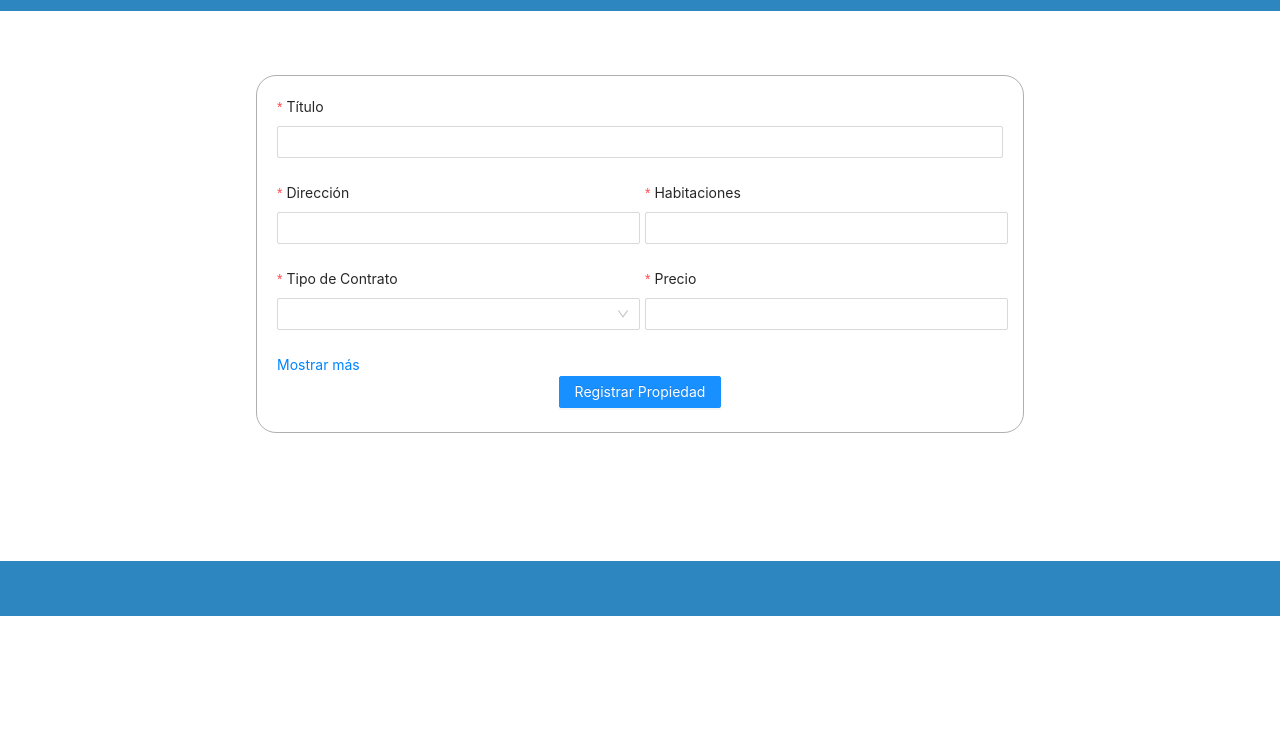
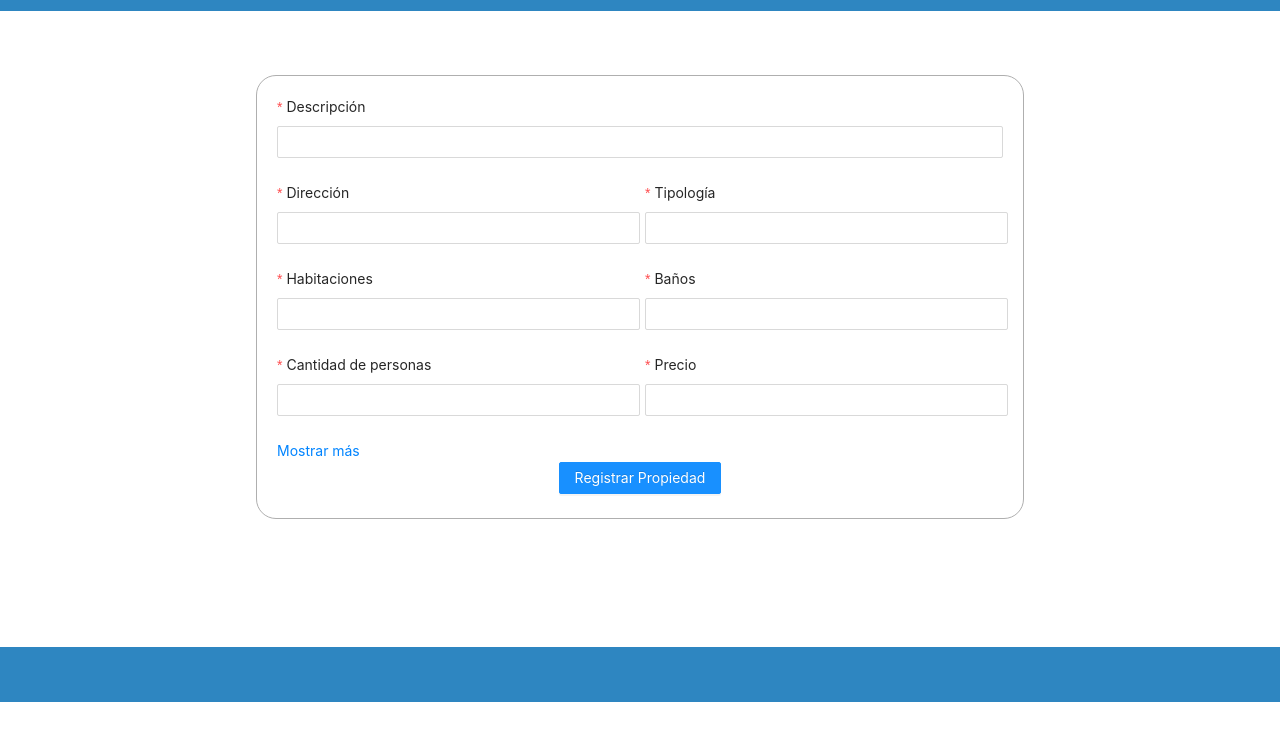
Before and after one commit to pabloluceroschneider/co-alquilando-frontend, a React app: page /property in a window 1280 px wide. Shown: the part 44-784 px from the top of the page. Built offline with nearby package versions, Linux system fonts and the light colour scheme.

Commit message:
Add: Agrego formato correspondiete a attributes

```diff
--- a/src/components/CustomizedForm/index.js
+++ b/src/components/CustomizedForm/index.js
@@ -1,44 +1,13 @@
-import React, { useState } from "react";
-import { Form, Button, notification, Divider } from "antd";
-import InputRepository from "../InputRepository";
+import React, { useState } from 'react';
+import { Form, Button, notification, Divider } from 'antd';
+import InputRepository from '../InputRepository';
 
 const Row = (props) => {
 	const { fields } = props;
 	return (
 		<div className={`group${fields.length}`}>
 			{fields.map((element) => {
-        return (
-          <Form.Item
-            key={element.label}
-            label={element.label}
-            name={element.name}
-            dependencies={element.dependencies}
-            hasFeedback={element.hasFeedback}
-            valuePropName={element.valuePropName}
-            rules={
-              element.validate
-                ? [
-                    {
-                      required: element.required,
-                      message: `Porfavor, ingrese ${element.label}`,
-                    },
-                    element.validate
-                      ? element.validate
-                      : () => {
-                          return Promise.resolve();
-                        },
-                  ]
-                : [
-                    {
-                      required: element.required,
-                      message: `Porfavor, ingrese ${element.label}`,
-                    },
-                  ]
-            }
-          >
-            {InputRepository(element)}
-          </Form.Item>
-        );
+				return InputRepository(element)
 			})}
 		</div>
 	);
@@ -46,92 +15,66 @@ const Row = (props) => {
 
 const CustomizedForm = (props) => {
 	const { data, onfinish, form } = props;
-  const { name, layout, fields, btnSubmit } = data;
+	const { name, layout, fields, btnSubmit, className } = data;
 	const { primaries, secondaries, tertiaries } = fields;
-  const [showSecondary, setShowSecondary] = useState(false);
-  const [showTertiary, setShowTertiary] = useState(false);
+	const [ showSecondary, setShowSecondary ] = useState(false);
+	const [ showTertiary, setShowTertiary ] = useState(false);
+	const [ loading, setLoading ] = useState(false);
+
 
 	const onFinish = (values) => {
+		setLoading(true);
+		setTimeout( () => {
+			setLoading(false);
 			onfinish(values);
+		}, 1000);
 	};
 
-  const onFinishFailed = (values) => {
+	const onFinishFailed = values => {
 		notification.error({
 			message: `Error en formulario`,
-      placement: "bottomLeft",
+			placement: 'bottomLeft'
 		});
 	};
 
 	const showMore = () => {
-    if (secondaries) {
-      if (showSecondary) {
-        if (tertiaries) {
-          if (showTertiary) {
-            return (
-              <div
-                onClick={() => {
-                  setShowTertiary(false);
-                  setShowSecondary(false);
-                }}
-              >
-                Mostrar menos
-              </div>
-            );
-          } else {
-            return (
-              <div
-                onClick={() => {
-                  setShowTertiary(true);
-                }}
-              >
-                Mostrar más
-              </div>
-            );
+		if(secondaries){
+			if(showSecondary){
+				if(tertiaries){
+					if(showTertiary){
+						return <div onClick={ () => {setShowTertiary(false);setShowSecondary(false)}}>Mostrar menos</div>
+					}else{
+						return <div onClick={ () => {setShowTertiary(true)}}>Mostrar más</div>
 					}
-        } else {
-          return (
-            <div
-              onClick={() => {
-                setShowSecondary(false);
-              }}
-            >
-              Mostrar menos
-            </div>
-          );
+				}else{
+					return <div onClick={ () => {setShowSecondary(false)}}>Mostrar menos</div>
 				}
-      } else {
-        return (
-          <div
-            onClick={() => {
-              setShowSecondary(true);
-            }}
-          >
-            Mostrar más
-          </div>
-        );
+
+			}else{
+				return <div onClick={ () => {setShowSecondary(true)} }>Mostrar más</div>
 			}
-    } else {
-      return null;
+		}else{
+			return null
 		}
-  };
+	}
 
 	const renderForm = () => {
 		return (
 			<Form
 				name={name}
 				initialValues={{
-          remember: true,
+					remember: true
 				}}
 				onFinish={onFinish}
 				onFinishFailed={onFinishFailed}
 				form={form}
 				layout={layout}
 			>
-        {data
-          ? primaries.map((row, index) => {
+				{data ? (
+					primaries.map((row, index) => {
 						return <Row key={index} fields={row} />;
 					})
-          : null}
+				) : null}
 
 				{showSecondary ? (
 					<>
@@ -146,23 +89,34 @@ const CustomizedForm = (props) => {
 					<>
 					<Divider />
 					{tertiaries.map((row, index) => {
-              return <Row key={index} fields={row} />;
+						return <Row key={index} fields={row}/>;
 					})}
 					</>
 				) : null}
 
-        <div className="showmore">{showMore()}</div>
+				<div className="showmore">
+					{showMore()}
+				</div>
 
+				{
+					btnSubmit ?
 						<Form.Item>
-          <Button type="primary" htmlType="submit">
+							<Button loading={loading} type="primary" htmlType="submit">
 								{btnSubmit}
 							</Button>
 						</Form.Item>
+					: null
+				}
 			</Form>
+
+		)
+	}
+
+	return (
+		<div className={ className ? className : "customizedForm"}>
+			{renderForm()}
+		</div>
 	);
 };
 
-  return <div className="customizedForm">{renderForm()}</div>;
-};
-
 export default CustomizedForm;
--- a/src/components/InputRepository/index.js
+++ b/src/components/InputRepository/index.js
@@ -1,38 +1,82 @@
-import React from 'react';
-import { Input, Checkbox } from 'antd';
-import Select from './Select'
-import Upload from './Upload'
-import DatePicker from './DatePicker'
-import CheckboxGroup from './CheckboxGroup'
-
+import React from "react";
+import { Form, Input, Checkbox } from "antd";
+import Select from "./Select";
+import Upload from "./Upload";
+import DatePicker from "./DatePicker";
+import CheckboxGroup from "./CheckboxGroup";
 
 const InputRepository = (props) => {
-	const { component } = props;
+  const { label, name, component, required } = props;
 
+  const pickInput = () => {
     switch (component) {
-		case 'Input':
+      case "Input":
         return <Input />;
-		case 'Input.Password':
+      case "Input.Password":
         return <Input.Password />;
-		case 'Input.Number':
+      case "Input.Number":
         return <Input.Number />;
-		case 'Input.TextArea':
+      case "Input.TextArea":
         return <Input.TextArea />;
-		case 'Checkbox':
+      case "Checkbox":
         // revisar, no retorna valor
-			return <Checkbox/>
-		case 'CheckboxGroup':
+        return <Checkbox />;
+      case "CheckboxGroup":
         // revisar, no retorna valor
-			return CheckboxGroup({...props,all:true})
-		case 'DatePicker':
+        return CheckboxGroup({ ...props, all: true });
+      case "DatePicker":
         return DatePicker(props);
-		case 'Select':
-			return Select(props)
-		case 'Upload':
-			return <Upload />
+      case "Select":
+        return Select(props);
+      case "Upload":
+        return <Upload />;
       default:
         return <Input />;
     }
   };
 
+  switch (component) {
+    case "label":
+      return <label className="label">{label}</label>;
+    case "h2":
+      return <h2 className="h2">{label}</h2>;
+    case "link":
+      return (
+        <a key={props.label} href={props.href} rel="noopener noreferrer">
+          {props.label}
+        </a>
+      );
+    default:
+      return (
+        <Form.Item
+          key={label}
+          label={label}
+          name={name}
+          dependencies={props.dependencies}
+          hasFeedback={props.hasFeedback}
+          valuePropName={props.valuePropName}
+          className={component}
+          rules={
+            props.validate
+              ? [
+                  {
+                    required: required,
+                    message: `Porfavor, ingrese ${label}`,
+                  },
+                  props.validate,
+                ]
+              : [
+                  {
+                    required: required,
+                    message: `Porfavor, ingrese ${label}`,
+                  },
+                ]
+          }
+        >
+          {pickInput()}
+        </Form.Item>
+      );
+  }
+};
+
 export default InputRepository;
--- a/src/routes/property/index.js
+++ b/src/routes/property/index.js
@@ -1,13 +1,8 @@
 import React from "react";
 import { Form, notification } from "antd";
-// import { UploadOutlined } from "@ant-design/icons";
 import CustomizedForm from "../../components/CustomizedForm";
 import ContentWrapper from "../../components/ContentWrapper";
 
-// propertyPreferences: Ubicacion, tipologia, habitaciones,
-// baño, sum, gym, pileta, playroom, asador, cochera,
-// balcon, ascensor, cantidad de personas por propiedad,
-// amoblado, aire acondicionado, calefaccion, acepta mascotas.
 
 const propertyData = {
   name: "property",
@@ -17,8 +12,8 @@ const propertyData = {
     primaries: [
       [
         {
-          label: "Título",
-          name: "title",
+          label: "Descripción",
+          name: "description",
           component: "Input",
           required: true,
         },
@@ -26,52 +21,41 @@ const propertyData = {
       [
         {
           label: "Dirección",
-          name: "address",
+          name: ["attributes","address"],
           component: "Input",
           required: true,
         },
         {
-          label: "Habitaciones",
-          name: "rooms",
+          label: "Tipología",
+          name: ["attributes","typology"],
           component: "Input",
           required: true,
         },
       ],
-      // [
-      // 	{
-      // 		label: "Comodidades",
-      // 		name: "propertyAmenities",
-      // 		component: "Checkbox",
-      //   },
-      //   {
-      // 		label: "",
-      // 		name: "propertyAmenities",
-      // 		component: "Checkbox",
-      //   },
-      //   {
-      // 		name: "propertyAmenities",
-      // 		component: "Checkbox",
-      //   },
-      //   {
-      // 		label: "",
-      // 		name: "propertyAmenities",
-      // 		component: "Checkbox",
-      // 	},
-      // ],
       [
         {
-          label: "Tipo de Contrato",
-          name: "propertyContract",
-          component: "Select",
-          options: [
-            { name: "Dueño", value: "DUEÑO" },
-            { name: "Inmobiliaria", value: "INMOBILIARIA" },
-          ],
+          label: "Habitaciones",
+          name: ["attributes","rooms"],
+          component: "Input",
+          required: true,
+        },
+        {
+          label: "Baños",
+          name: ["attributes","bathrooms"],
+          component: "Input",
+          required: true,
+        },
+      ],
+      [
+        {
+          label: "Cantidad de personas",
+          name: ["attributes", "amountPeople"],
+          component: "Input",
           required: true,
         },
         {
           label: "Precio",
-          name: "propertyPrice",
+          name: "monto",
           component: "Input",
           required: true,
         },
@@ -80,43 +64,88 @@ const propertyData = {
     secondaries: [
       [
         {
-          label: "Documento de Identidad",
-          name: "userDni",
-          component: "Input",
-        },
-        {
-          label: "Sexo",
-          name: "userSex",
-          component: "Select",
-          options: [
-            { name: "Femenino", value: "FEMALE" },
-            { name: "Masculino", value: "MALE" },
-            { name: "Otro", value: "NOT_DEFINED" },
-          ],
+          label: "Comodidades",
+          component: "h2",
         },
       ],
       [
         {
-          label: "Nacionalidad",
-          name: "userNationality",
-          component: "Input",
+          label: "Gimnasio",
+          name: ["attributes", "gym"],
+          valuePropName: "checked",
+          component: "Checkbox",
         },
         {
-          label: "Ciudad",
-          name: "userCity",
-          component: "Input",
+          label: "Pileta",
+          name: ["attributes", "pool"],
+          valuePropName: "checked",
+          component: "Checkbox",
+        },
+        {
+          label: "Playroom",
+          name: ["attributes", "playroom"],
+          valuePropName: "checked",
+          component: "Checkbox",
         },
       ],
       [
         {
-          label: "Descripción Personal",
-          name: "userDescription",
-          component: "Input.TextArea",
+          label: "Asador",
+          name: ["attributes", "roaster"],
+          valuePropName: "checked",
+          component: "Checkbox",
         },
         {
-          label: "Cargar Imagen",
-          name: "userPhoto",
-          component: "Upload",
+          label: "Cochera",
+          name: ["attributes", "garage"],
+          valuePropName: "checked",
+          component: "Checkbox",
+        },
+        {
+          label: "Balcón",
+          name: ["attributes", "balcony"],
+          valuePropName: "checked",
+          component: "Checkbox",
+        },
+      ],
+      [
+        {
+          label: "Ascensor",
+          name: ["attributes", "elevator"],
+          valuePropName: "checked",
+          component: "Checkbox",
+        },
+        {
+          label: "Amoblado Incluido",
+          name: ["attributes", "furnished"],
+          valuePropName: "checked",
+          component: "Checkbox",
+        },
+        {
+          label: "Aire acondicionado",
+          name: ["attributes", "aa"],
+          valuePropName: "checked",
+          component: "Checkbox",
+        },
+      ],
+      [
+        {
+          label: "Salon de usos múltiples",
+          name: ["attributes", "sum"],
+          valuePropName: "checked",
+          component: "Checkbox",
+        },
+        {
+          label: "Calefacción",
+          name: ["attributes", "calefaction"],
+          valuePropName: "checked",
+          component: "Checkbox",
+        },
+        {
+          label: "Acepta Mascotas",
+          name: ["attributes", "pets"],
+          valuePropName: "checked",
+          component: "Checkbox",
         },
       ],
     ],
@@ -128,6 +157,23 @@ const Property = () => {
 
   const onFinish = (values) => {
     console.log("Success:", values);
+
+    var atributos = Object.entries(values.attributes)
+    const attributesFormate = atributos.map((a) => {
+      let json = {
+        attribute: a[0],
+        value: `"${a[1]}"`,
+        weigth: 0
+      }
+
+      return json
+    })
+
+    let formatedBody = {...values, attributes: attributesFormate}
+
+    console.log('Body =>', formatedBody);
+
+
     notification.success({
       message: "Se cargo con éxito",
       description: "Se agrego correctamente la propiedad",
```
Also changed, not shown: src/styles/customizedForm.css (+14 -0 lines). Lines whose indentation alone changed are shown as unchanged.
